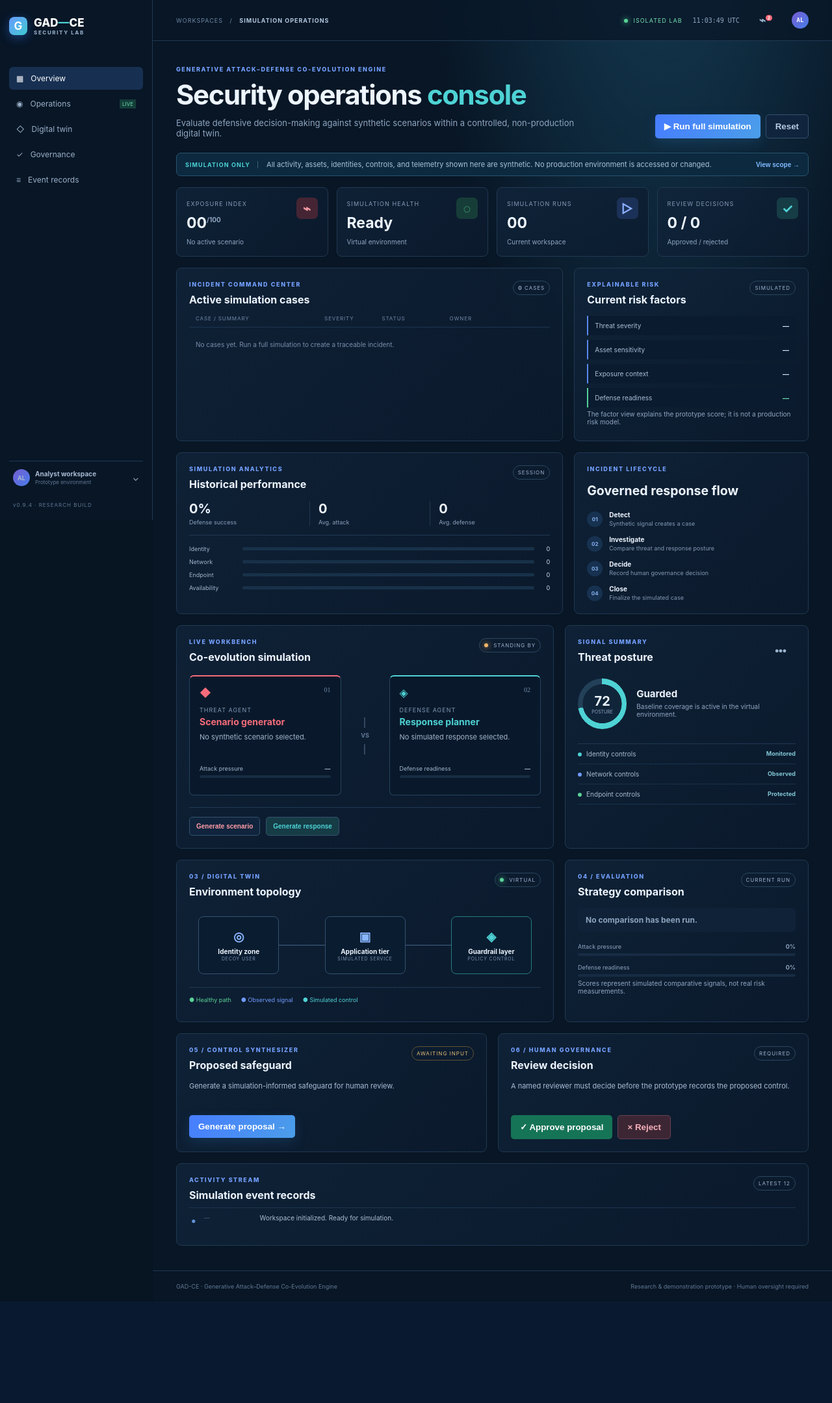
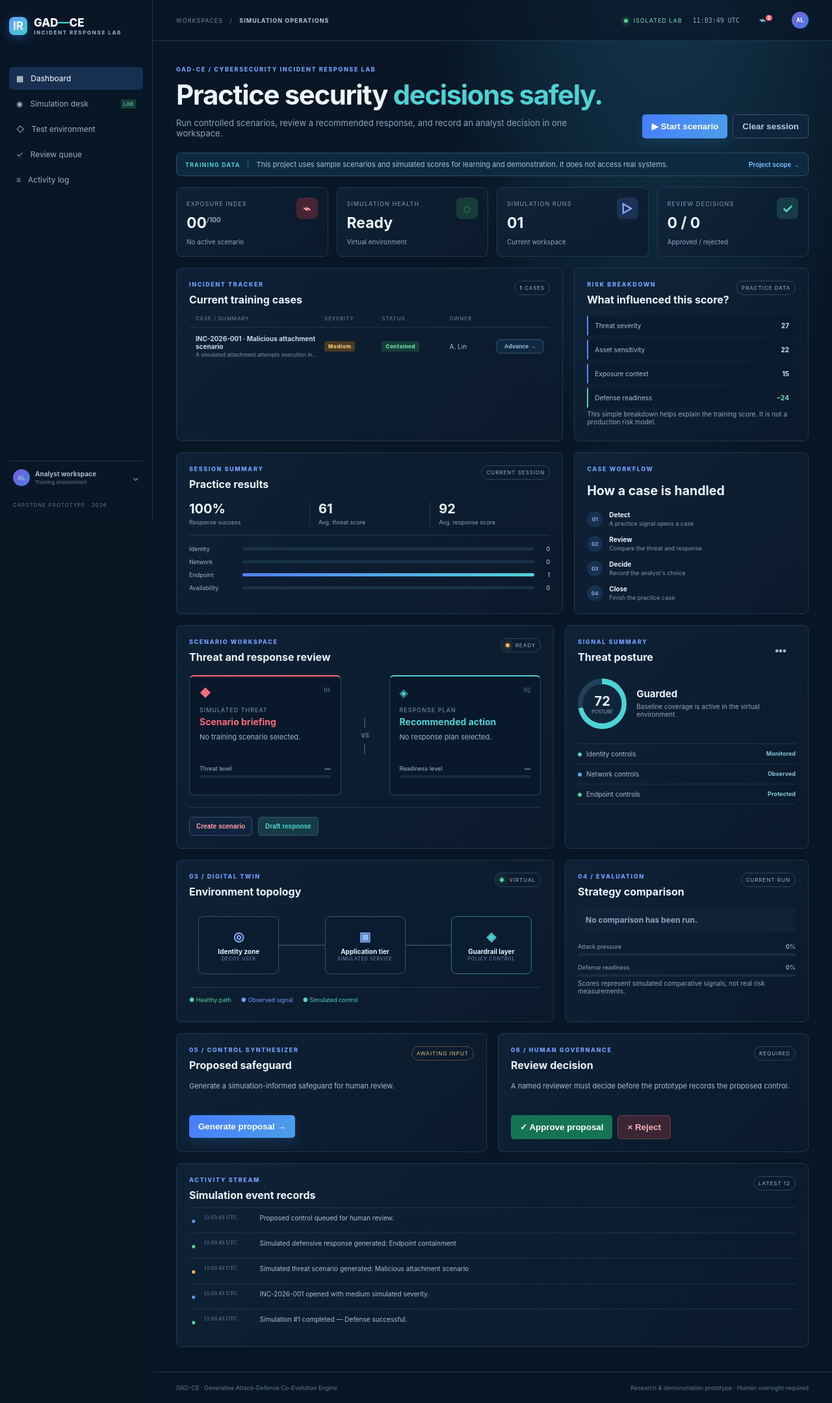
Before and after one commit to vermalavish/gad-ce-prototype, a Flask app: page / in a window 1280 px wide. Shown: the whole page at 65% size. Before the commit the page ends 2003 px from the top, so only its background shows below. Run offline with Flask 3, Linux system fonts and the light colour scheme; data that the repository does not hold is empty.

Commit message:
Update index.html

```diff
--- a/templates/index.html
+++ b/templates/index.html
@@ -1,140 +1,13 @@
-<!doctype html><html lang="en"><head><meta charset="utf-8"><meta name="viewport" content="width=device-width,initial-scale=1"><title>GAD-CE | Security Operations Console</title><link rel="stylesheet" href="{{ url_for('static', filename='style.css') }}"></head><body><div class="app-shell">
-<aside class="sidebar"><a class="brand" href="#"><b>G</b><span>GAD<span>—</span>CE<small>SECURITY LAB</small></span></a><nav><a class="active" href="#overview">▦ <span>Overview</span></a><a href="#operations">◉ <span>Operations</span><i>LIVE</i></a><a href="#twin">◇ <span>Digital twin</span></a><a href="#governance">✓ <span>Governance</span></a><a href="#eventLog">≡ <span>Event records</span></a></nav><div class="sidebar-foot"><div class="workspace"><b>AL</b><span><strong>Analyst workspace</strong><small>Prototype environment</small></span>⌄</div><p>v0.9.4 · RESEARCH BUILD</p></div></aside>
-
+<!doctype html><html lang="en"><head><meta charset="utf-8"><meta name="viewport" content="width=device-width,initial-scale=1"><title>GAD-CE | Incident Response Lab</title><link rel="stylesheet" href="{{ url_for('static', filename='style.css') }}"></head><body><div class="app-shell">
+<aside class="sidebar"><a class="brand" href="#"><b>IR</b><span>GAD<span>—</span>CE<small>INCIDENT RESPONSE LAB</small></span></a><nav><a class="active" href="#overview">▦ <span>Dashboard</span></a><a href="#operations">◉ <span>Simulation desk</span><i>LAB</i></a><a href="#twin">◇ <span>Test environment</span></a><a href="#governance">✓ <span>Review queue</span></a><a href="#eventLog">≡ <span>Activity log</span></a></nav><div class="sidebar-foot"><div class="workspace"><b>AL</b><span><strong>Analyst workspace</strong><small>Training environment</small></span>⌄</div><p>CAPSTONE PROTOTYPE · 2026</p></div></aside>
 <div class="content"><header><div class="crumb">WORKSPACES <span>/</span> <strong>SIMULATION OPERATIONS</strong></div><div class="top"><span class="environment"><i></i> ISOLATED LAB</span><span id="clock">--:--:-- UTC</span><button>⌁<sup>2</sup></button><b class="avatar">AL</b></div></header><main>
-
-<section class="intro" id="overview"><div><p class="eyebrow">GENERATIVE ATTACK–DEFENSE CO-EVOLUTION ENGINE</p><h1>Security operations <em>console</em></h1><p>Evaluate defensive decision-making against synthetic scenarios within a controlled, non-production digital twin.</p></div><div class="intro-actions"><button class="primary" id="runBtn">▶ Run full simulation</button><button class="ghost" id="resetBtn">Reset</button></div></section>
-
-<div class="safe-banner"><b>SIMULATION ONLY</b><span>All activity, assets, identities, controls, and telemetry shown here are synthetic. No production environment is accessed or changed.</span><button>View scope →</button></div>
-
-<section class="metrics">
-  <article><div><span>EXPOSURE INDEX</span><strong id="risk">00<sup>/100</sup></strong><small id="riskNote">No active scenario</small></div><b class="red">⌁</b></article>
-  <article><div><span>SIMULATION HEALTH</span><strong id="status">Ready</strong><small>Virtual environment</small></div><b class="green">◌</b></article>
-  <article><div><span>SIMULATION RUNS</span><strong id="runs">00</strong><small>Current workspace</small></div><b class="blue">▷</b></article>
-  <article><div><span>REVIEW DECISIONS</span><strong id="decisions">0 / 0</strong><small>Approved / rejected</small></div><b class="cyan">✓</b></article>
-</section>
-
-<section class="case-grid" id="cases">
-  <article class="panel incident-panel">
-    <div class="panel-head"><div><p class="eyebrow">INCIDENT COMMAND CENTER</p><h2>Active simulation cases</h2></div><span class="tag muted"><b id="caseTotal">0</b> CASES</span></div>
-    <div class="case-columns"><span>CASE / SUMMARY</span><span>SEVERITY</span><span>STATUS</span><span>OWNER</span><span></span></div>
-    <div id="incidentList" class="incident-list"><div class="empty-cases">No cases yet. Run a full simulation to create a traceable incident.</div></div>
-  </article>
-
-  <article class="panel risk-panel">
-    <div class="panel-head"><div><p class="eyebrow">EXPLAINABLE RISK</p><h2>Current risk factors</h2></div><span class="tag muted">SIMULATED</span></div>
-    <div id="riskBreakdown" class="risk-breakdown">
-      <div><span>Threat severity</span><b>—</b></div>
-      <div><span>Asset sensitivity</span><b>—</b></div>
-      <div><span>Exposure context</span><b>—</b></div>
-      <div class="reduction"><span>Defense readiness</span><b>—</b></div>
-    </div>
-    <p class="note">The factor view explains the prototype score; it is not a production risk model.</p>
-  </article>
-</section>
-
-<section class="analytics-grid">
-  <article class="panel analytics">
-    <div class="panel-head"><div><p class="eyebrow">SIMULATION ANALYTICS</p><h2>Historical performance</h2></div><span class="tag muted">SESSION</span></div>
-    <div class="analytics-stats">
-      <div><strong id="successRate">0%</strong><span>Defense success</span></div>
-      <div><strong id="avgAttack">0</strong><span>Avg. attack</span></div>
-      <div><strong id="avgDefense">0</strong><span>Avg. defense</span></div>
-    </div>
-    <div class="domain-chart" id="domainChart">
-      <div><span>Identity</span><i><b></b></i><em>0</em></div>
-      <div><span>Network</span><i><b></b></i><em>0</em></div>
-      <div><span>Endpoint</span><i><b></b></i><em>0</em></div>
-      <div><span>Availability</span><i><b></b></i><em>0</em></div>
-    </div>
-  </article>
-
-  <article class="panel process">
-    <p class="eyebrow">INCIDENT LIFECYCLE</p><h2>Governed response flow</h2>
-    <ol>
-      <li><b>01</b><span><strong>Detect</strong><small>Synthetic signal creates a case</small></span></li>
-      <li><b>02</b><span><strong>Investigate</strong><small>Compare threat and response posture</small></span></li>
-      <li><b>03</b><span><strong>Decide</strong><small>Record human governance decision</small></span></li>
-      <li><b>04</b><span><strong>Close</strong><small>Finalize the simulated case</small></span></li>
-    </ol>
-  </article>
-</section>
-
-<section class="work-grid" id="operations">
-  <article class="panel sim">
-    <div class="panel-head"><div><p class="eyebrow">LIVE WORKBENCH</p><h2>Co-evolution simulation</h2></div><span class="state"><i></i> STANDING BY</span></div>
-
-    <div class="agent-flow">
-      <div class="agent attacker">
-        <div>◆ <small>01</small></div>
-        <p>THREAT AGENT</p><h3>Scenario generator</h3>
-        <span id="attackText">No synthetic scenario selected.</span>
-        <label>Attack pressure <b id="attackScore">—</b></label>
-        <div class="mini"><i id="attackMini"></i></div>
-      </div>
-
-      <div class="versus">│<b>VS</b>│</div>
-
-      <div class="agent defender">
-        <div>◈ <small>02</small></div>
-        <p>DEFENSE AGENT</p><h3>Response planner</h3>
-        <span id="defenseText">No simulated response selected.</span>
-        <label>Defense readiness <b id="defenseScore">—</b></label>
-        <div class="mini"><i id="defenseMini"></i></div>
-      </div>
-    </div>
-
-    <div class="panel-actions"><button class="outline danger" id="attackBtn">Generate scenario</button><button class="outline cyan" id="defenseBtn">Generate response</button></div>
-  </article>
-
-  <article class="panel posture">
-    <div class="panel-head"><div><p class="eyebrow">SIGNAL SUMMARY</p><h2>Threat posture</h2></div><button>•••</button></div>
-    <div class="signal-score"><div class="radial"><b id="postureValue">72</b><small>POSTURE</small></div><div><strong>Guarded</strong><p id="postureDetail">Baseline coverage is active in the virtual environment.</p></div></div>
-    <ul>
-      <li><i class="cyan-dot"></i>Identity controls <b>Monitored</b></li>
-      <li><i class="blue-dot"></i>Network controls <b>Observed</b></li>
-      <li><i class="green-dot"></i>Endpoint controls <b>Protected</b></li>
-    </ul>
-  </article>
-</section>
-
-<section class="detail-grid">
-  <article class="panel twin" id="twin">
-    <div class="panel-head"><div><p class="eyebrow">03 / DIGITAL TWIN</p><h2>Environment topology</h2></div><span class="tag"><i></i> VIRTUAL</span></div>
-    <div class="topology">
-      <div><b>◎</b><strong>Identity zone</strong><small>DECOY USER</small></div><i></i>
-      <div><b>▣</b><strong>Application tier</strong><small>SIMULATED SERVICE</small></div><i></i>
-      <div class="guard"><b>◈</b><strong>Guardrail layer</strong><small>POLICY CONTROL</small></div>
-    </div>
-    <p class="legend"><span>● Healthy path</span><span>● Observed signal</span><span>● Simulated control</span></p>
-  </article>
-
-  <article class="panel result">
-    <div class="panel-head"><div><p class="eyebrow">04 / EVALUATION</p><h2>Strategy comparison</h2></div><span class="tag muted">CURRENT RUN</span></div>
-    <div id="outcome" class="outcome empty">No comparison has been run.</div>
-    <label>Attack pressure <b id="aBarLabel">0%</b></label><div class="bar attackbar"><i id="attackBar"></i></div>
-    <label>Defense readiness <b id="dBarLabel">0%</b></label><div class="bar defensebar"><i id="defenseBar"></i></div>
-    <p class="note">Scores represent simulated comparative signals, not real risk measurements.</p>
-  </article>
-</section>
-
-<section class="detail-grid governance" id="governance">
-  <article class="panel control">
-    <div class="panel-head"><div><p class="eyebrow">05 / CONTROL SYNTHESIZER</p><h2>Proposed safeguard</h2></div><span class="control-status">AWAITING INPUT</span></div>
-    <p id="controlText">Generate a simulation-informed safeguard for human review.</p>
-    <button class="primary" id="controlBtn">Generate proposal →</button>
-  </article>
-
-  <article class="panel review">
-    <div class="panel-head"><div><p class="eyebrow">06 / HUMAN GOVERNANCE</p><h2>Review decision</h2></div><span class="tag muted">REQUIRED</span></div>
-    <p id="reviewText">A named reviewer must decide before the prototype records the proposed control.</p>
-    <div class="buttons"><button class="approve" id="approveBtn">✓ Approve proposal</button><button class="reject" id="rejectBtn">× Reject</button></div>
-  </article>
-</section>
-
-<section class="panel log">
-  <div class="panel-head"><div><p class="eyebrow">ACTIVITY STREAM</p><h2>Simulation event records</h2></div><span class="tag muted">LATEST 12</span></div>
-  <ul id="eventLog"><li class="info"><time>—</time><span>Workspace initialized. Ready for simulation.</span></li></ul>
-</section>
-
-</main><footer><span>GAD-CE · Generative Attack–Defense Co-Evolution Engine</span><span>Research & demonstration prototype · Human oversight required</span></footer></div></div><script src="{{ url_for('static', filename='script.js') }}"></script></body></html>
+<section class="intro" id="overview"><div><p class="eyebrow">GAD-CE / CYBERSECURITY INCIDENT RESPONSE LAB</p><h1>Practice security <em>decisions safely.</em></h1><p>Run controlled scenarios, review a recommended response, and record an analyst decision in one workspace.</p></div><div class="intro-actions"><button class="primary" id="runBtn">▶ Start scenario</button><button class="ghost" id="resetBtn">Clear session</button></div></section>
+<div class="safe-banner"><b>TRAINING DATA</b><span>This project uses sample scenarios and simulated scores for learning and demonstration. It does not access real systems.</span><button>Project scope →</button></div>
+<section class="metrics"><article><div><span>EXPOSURE INDEX</span><strong id="risk">00<sup>/100</sup></strong><small id="riskNote">No active scenario</small></div><b class="red">⌁</b></article><article><div><span>SIMULATION HEALTH</span><strong id="status">Ready</strong><small>Virtual environment</small></div><b class="green">◌</b></article><article><div><span>SIMULATION RUNS</span><strong id="runs">00</strong><small>Current workspace</small></div><b class="blue">▷</b></article><article><div><span>REVIEW DECISIONS</span><strong id="decisions">0 / 0</strong><small>Approved / rejected</small></div><b class="cyan">✓</b></article></section>
+<section class="case-grid" id="cases"><article class="panel incident-panel"><div class="panel-head"><div><p class="eyebrow">INCIDENT TRACKER</p><h2>Current training cases</h2></div><span class="tag muted"><b id="caseTotal">0</b> CASES</span></div><div class="case-columns"><span>CASE / SUMMARY</span><span>SEVERITY</span><span>STATUS</span><span>OWNER</span><span></span></div><div id="incidentList" class="incident-list"><div class="empty-cases">No cases yet. Start a scenario to create a practice incident.</div></div></article><article class="panel risk-panel"><div class="panel-head"><div><p class="eyebrow">RISK BREAKDOWN</p><h2>What influenced this score?</h2></div><span class="tag muted">PRACTICE DATA</span></div><div id="riskBreakdown" class="risk-breakdown"><div><span>Threat severity</span><b>—</b></div><div><span>Asset sensitivity</span><b>—</b></div><div><span>Exposure context</span><b>—</b></div><div class="reduction"><span>Defense readiness</span><b>—</b></div></div><p class="note">This simple breakdown helps explain the training score. It is not a production risk model.</p></article></section>
+<section class="analytics-grid"><article class="panel analytics"><div class="panel-head"><div><p class="eyebrow">SESSION SUMMARY</p><h2>Practice results</h2></div><span class="tag muted">CURRENT SESSION</span></div><div class="analytics-stats"><div><strong id="successRate">0%</strong><span>Response success</span></div><div><strong id="avgAttack">0</strong><span>Avg. threat score</span></div><div><strong id="avgDefense">0</strong><span>Avg. response score</span></div></div><div class="domain-chart" id="domainChart"><div><span>Identity</span><i><b></b></i><em>0</em></div><div><span>Network</span><i><b></b></i><em>0</em></div><div><span>Endpoint</span><i><b></b></i><em>0</em></div><div><span>Availability</span><i><b></b></i><em>0</em></div></div></article><article class="panel process"><p class="eyebrow">CASE WORKFLOW</p><h2>How a case is handled</h2><ol><li><b>01</b><span><strong>Detect</strong><small>A practice signal opens a case</small></span></li><li><b>02</b><span><strong>Review</strong><small>Compare the threat and response</small></span></li><li><b>03</b><span><strong>Decide</strong><small>Record the analyst's choice</small></span></li><li><b>04</b><span><strong>Close</strong><small>Finish the practice case</small></span></li></ol></article></section>
+<section class="work-grid" id="operations"><article class="panel sim"><div class="panel-head"><div><p class="eyebrow">SCENARIO WORKSPACE</p><h2>Threat and response review</h2></div><span class="state"><i></i> READY</span></div><div class="agent-flow"><div class="agent attacker"><div>◆ <small>01</small></div><p>SIMULATED THREAT</p><h3>Scenario briefing</h3><span id="attackText">No training scenario selected.</span><label>Threat level <b id="attackScore">—</b></label><div class="mini"><i id="attackMini"></i></div></div><div class="versus">│<b>VS</b>│</div><div class="agent defender"><div>◈ <small>02</small></div><p>RESPONSE PLAN</p><h3>Recommended action</h3><span id="defenseText">No response plan selected.</span><label>Readiness level <b id="defenseScore">—</b></label><div class="mini"><i id="defenseMini"></i></div></div></div><div class="panel-actions"><button class="outline danger" id="attackBtn">Create scenario</button><button class="outline cyan" id="defenseBtn">Draft response</button></div></article>
+<article class="panel posture"><div class="panel-head"><div><p class="eyebrow">SIGNAL SUMMARY</p><h2>Threat posture</h2></div><button>•••</button></div><div class="signal-score"><div class="radial"><b id="postureValue">72</b><small>POSTURE</small></div><div><strong>Guarded</strong><p id="postureDetail">Baseline coverage is active in the virtual environment.</p></div></div><ul><li><i class="cyan-dot"></i>Identity controls <b>Monitored</b></li><li><i class="blue-dot"></i>Network controls <b>Observed</b></li><li><i class="green-dot"></i>Endpoint controls <b>Protected</b></li></ul></article></section>
+<section class="detail-grid"><article class="panel twin" id="twin"><div class="panel-head"><div><p class="eyebrow">03 / DIGITAL TWIN</p><h2>Environment topology</h2></div><span class="tag"><i></i> VIRTUAL</span></div><div class="topology"><div><b>◎</b><strong>Identity zone</strong><small>DECOY USER</small></div><i></i><div><b>▣</b><strong>Application tier</strong><small>SIMULATED SERVICE</small></div><i></i><div class="guard"><b>◈</b><strong>Guardrail layer</strong><small>POLICY CONTROL</small></div></div><p class="legend"><span>● Healthy path</span><span>● Observed signal</span><span>● Simulated control</span></p></article><article class="panel result"><div class="panel-head"><div><p class="eyebrow">04 / EVALUATION</p><h2>Strategy comparison</h2></div><span class="tag muted">CURRENT RUN</span></div><div id="outcome" class="outcome empty">No comparison has been run.</div><label>Attack pressure <b id="aBarLabel">0%</b></label><div class="bar attackbar"><i id="attackBar"></i></div><label>Defense readiness <b id="dBarLabel">0%</b></label><div class="bar defensebar"><i id="defenseBar"></i></div><p class="note">Scores represent simulated comparative signals, not real risk measurements.</p></article></section>
+<section class="detail-grid governance" id="governance"><article class="panel control"><div class="panel-head"><div><p class="eyebrow">05 / CONTROL SYNTHESIZER</p><h2>Proposed safeguard</h2></div><span class="control-status">AWAITING INPUT</span></div><p id="controlText">Generate a simulation-informed safeguard for human review.</p><button class="primary" id="controlBtn">Generate proposal →</button></article><article class="panel review"><div class="panel-head"><div><p class="eyebrow">06 / HUMAN GOVERNANCE</p><h2>Review decision</h2></div><span class="tag muted">REQUIRED</span></div><p id="reviewText">A named reviewer must decide before the prototype records the proposed control.</p><div class="buttons"><button class="approve" id="approveBtn">✓ Approve proposal</button><button class="reject" id="rejectBtn">× Reject</button></div></article></section>
+<section class="panel log"><div class="panel-head"><div><p class="eyebrow">ACTIVITY STREAM</p><h2>Simulation event records</h2></div><span class="tag muted">LATEST 12</span></div><ul id="eventLog"><li class="info"><time>—</time><span>Workspace initialized. Ready for simulation.</span></li></ul></section></main><footer><span>GAD-CE · Generative Attack–Defense Co-Evolution Engine</span><span>Research & demonstration prototype · Human oversight required</span></footer></div></div><script src="{{ url_for('static', filename='script.js') }}"></script></body></html>
```
